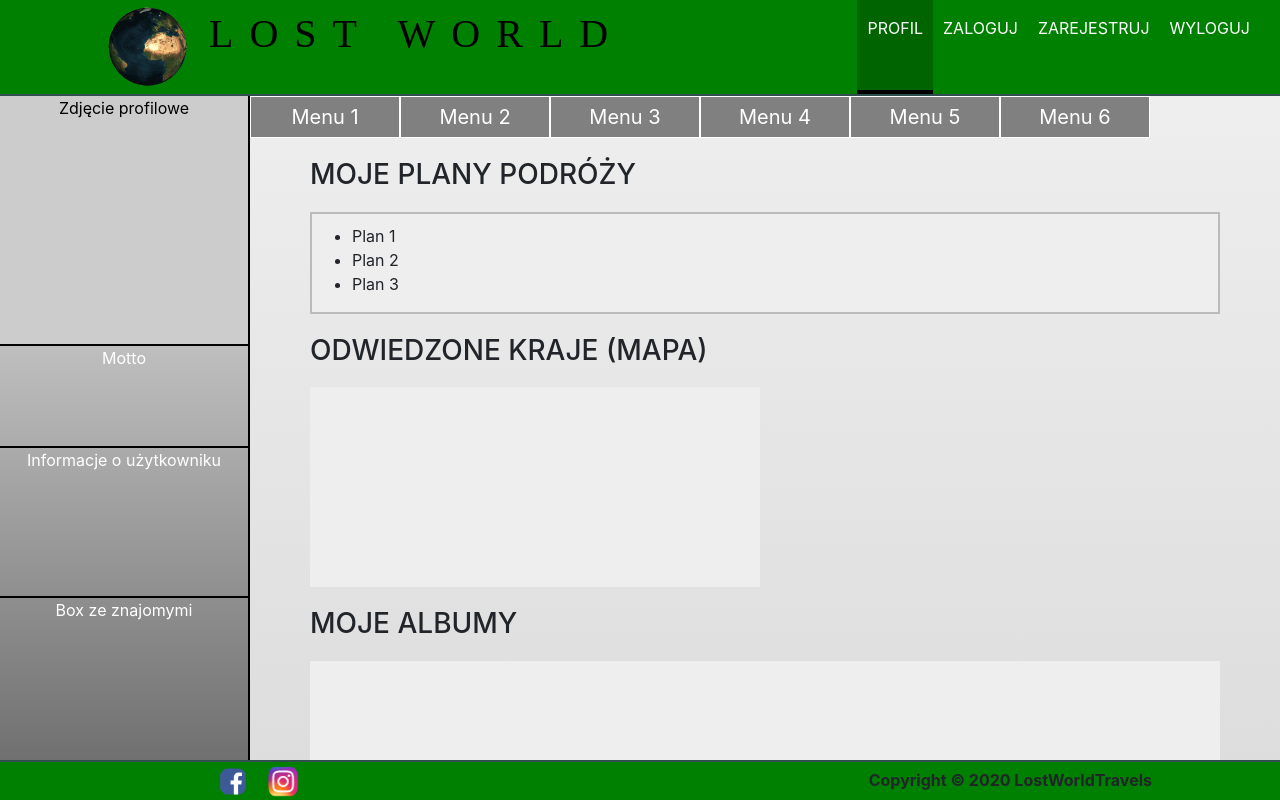
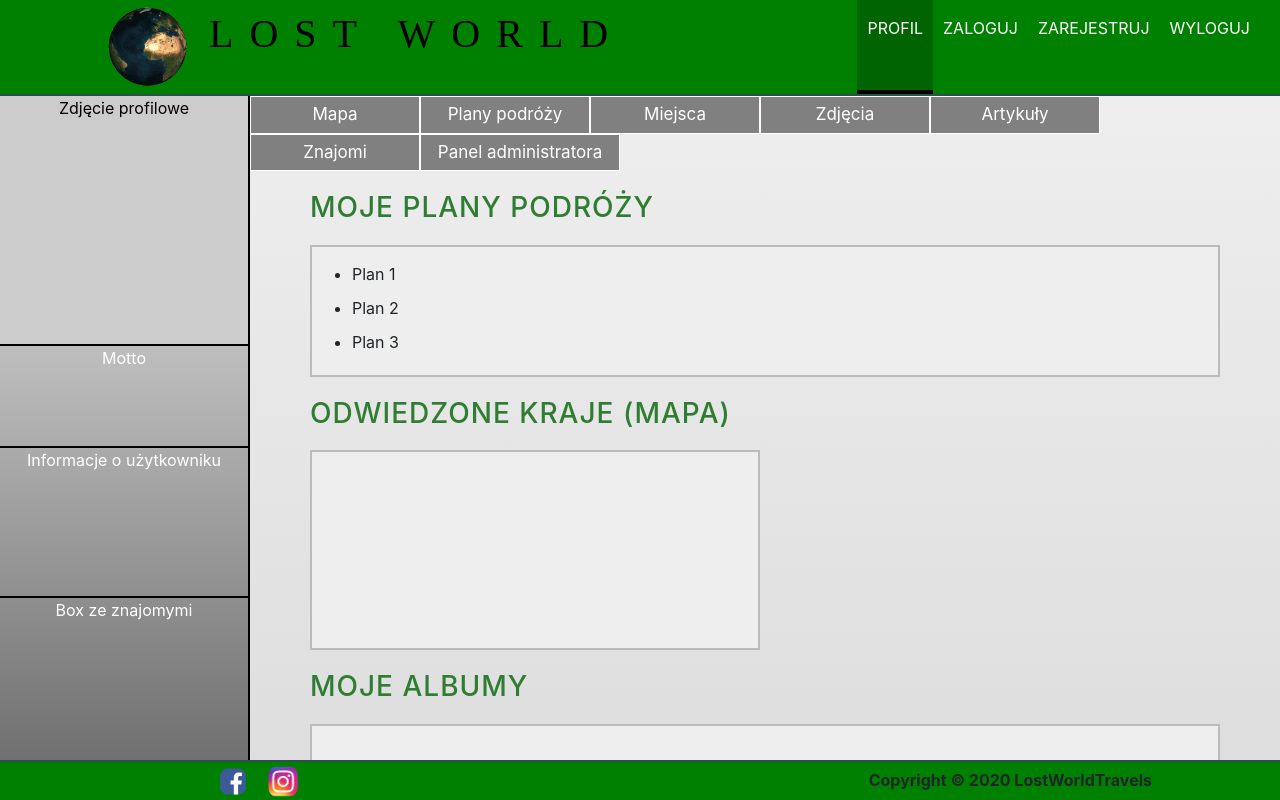
Before and after one commit to WojciechGladalski/lostworld-frontend, a React (Create React App) app: page /myProfile in a window 1280 px wide. Shown: the top 800 px of the page. Built offline with nearby package versions, Linux system fonts and the light colour scheme.

Commit message:
Modyfikacja menu profilowego

```diff
--- a/src/components/Profile/Profile.js
+++ b/src/components/Profile/Profile.js
@@ -13,12 +13,13 @@ const profile = props => (
         <div className={classes.ProfileContent}>
             <div style={{margin: '-10px 0 0 -40px'}}>
                 <ul className={classes.ProfileMenu}>
-                    <li>Menu 1</li>
-                    <li>Menu 2</li>
-                    <li>Menu 3</li>
-                    <li>Menu 4</li>
-                    <li>Menu 5</li>
-                    <li>Menu 6</li>
+                    <li>Mapa</li>
+                    <li>Plany podróży</li>
+                    <li>Miejsca</li>
+                    <li>Zdjęcia</li>
+                    <li>Artykuły</li>
+                    <li>Znajomi</li>
+                    <li>Panel administratora</li>
                 </ul>
             </div>
             <div className={classes.TravelPlans}>
--- a/src/components/Profile/Profile.module.css
+++ b/src/components/Profile/Profile.module.css
@@ -45,6 +45,8 @@
 
 .ProfileContent h3 {
     margin: 0 10px;
+    color: #2E7D32;
+    letter-spacing: 1px;
 }
 
 .ProfileMenu {
@@ -55,13 +57,17 @@
 
 .ProfileMenu li {
     display: inline-block;
-    width: 150px;
-    font-size: 20px;
+    width: 170px;
+    font-size: 17px;
     color: white;
     text-align: center;
     padding: 5px 15px;
     background-color: grey;
     border: 1px solid white;
+}
+
+.ProfileMenu li:last-child {
+    width: 200px;
 }
 
 .TravelPlans {
@@ -77,6 +83,10 @@
     padding-top: 10px;
 }
 
+.TravelPlans div ul li {
+    padding: 5px 0;
+}
+
 .Map {
     /*margin: 10px;*/
 }
@@ -85,20 +95,24 @@
     width: 450px;
     height: 200px;
     background-color: #eeeeee;
+    border: 2px solid #bbbbbb;
 }
 
 .Albums div {
     height: 160px;
     background-color: #eeeeee;
+    border: 2px solid #bbbbbb;
 }
 
 .Articles div {
     height: 200px;
     background-color: #eeeeee;
+    border: 2px solid #bbbbbb;
 }
 
 .Following div {
     height: 200px;
     background-color: #eeeeee;
+    border: 2px solid #bbbbbb;
     margin-bottom: 60px;
 }
```
